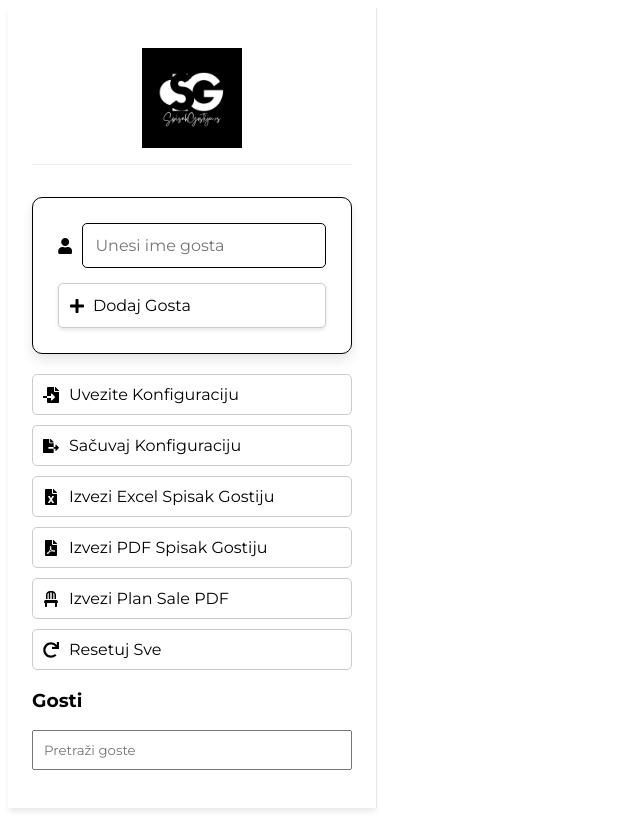
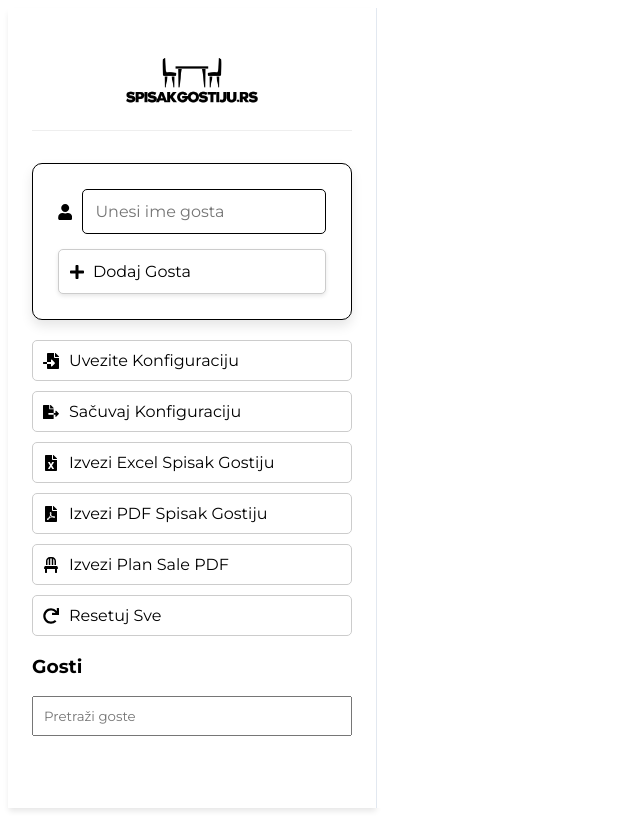
Before and after one commit to Adrian-Swifter/spisak-gostiju, a React (Vite) app: page / in a window 1280 px wide. Shown: the whole page, without its empty margins (0-640 px from the left). Built offline with nearby package versions, Linux system fonts and the light colour scheme.

Commit message:
logo change

```diff
--- a/src/App.tsx
+++ b/src/App.tsx
@@ -234,7 +234,7 @@ const App = () => {
                 src={logo}
                 alt="App Logo"
                 style={{
-                  maxWidth: "100px",
+                  maxWidth: "150px",
                   height: "auto",
                   margin: "0 auto",
                   display: "block",
```
Also changed, not shown: src/assets/logo.png.
